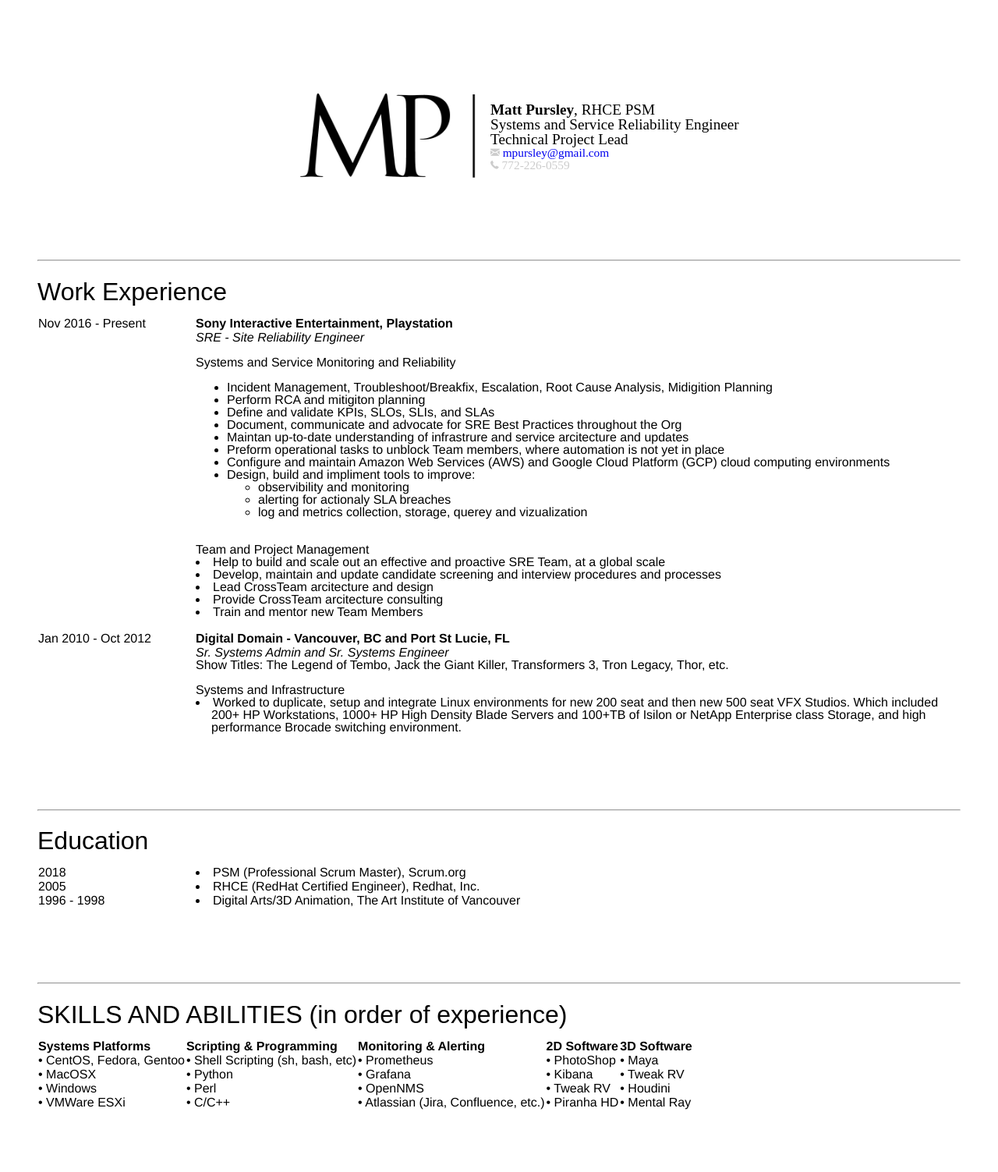
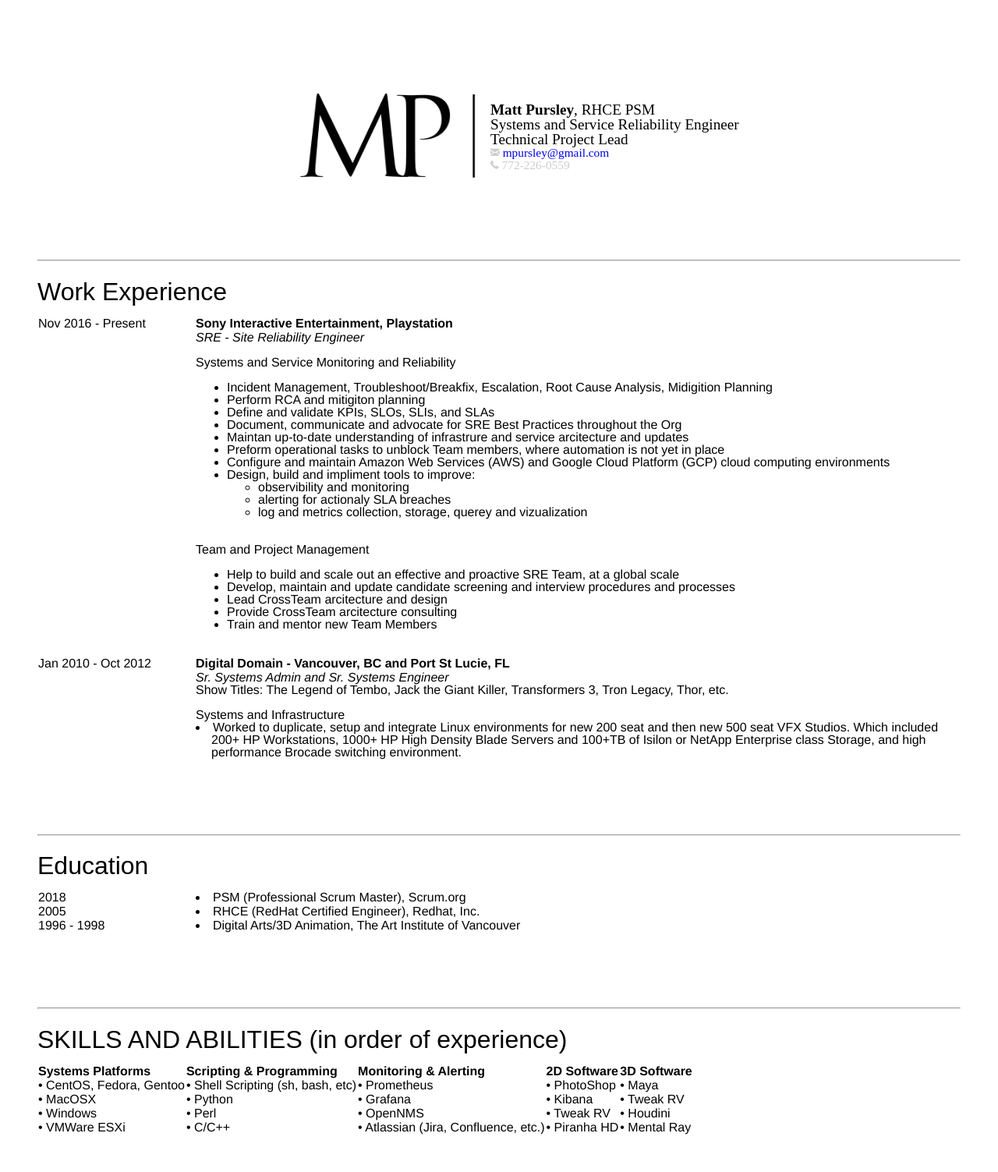
Before and after one commit to mpursley/mpursley.github.io, a Jekyll site: the page built from index_resume_short.md, in a window 1280 px wide. Shown: the whole page at 78% size. Built offline with Jekyll 4.4.1, drawn with Linux system fonts in a browser that asks for light colours; before the commit the page ends 1471 px from its top, so only the background shows below that.

Commit message:
Update index_resume_short.md

```diff
--- a/index_resume_short.md
+++ b/index_resume_short.md
@@ -60,11 +60,12 @@ title: Matt Pursley's CV
         </ul>
       <br>
       Team and Project Management
-        <li>Help to build and scale out an effective and proactive SRE Team, at a global scale</li>
+        <ul><li>Help to build and scale out an effective and proactive SRE Team, at a global scale</li>
         <li>Develop, maintain and update candidate screening and interview procedures and processes</li>
         <li>Lead CrossTeam arcitecture and design</li>
         <li>Provide CrossTeam arcitecture consulting </li>
         <li>Train and mentor new Team Members</li>
+        </ul>
       <br>
     </td>
   </tr>
```
